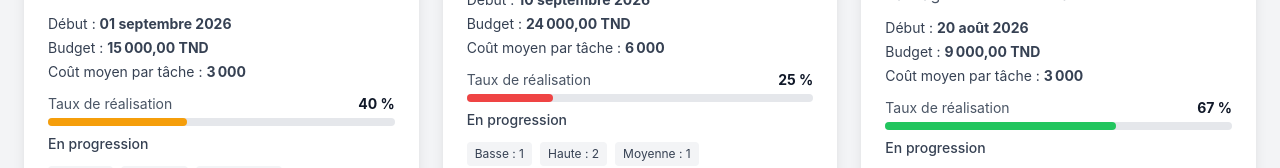
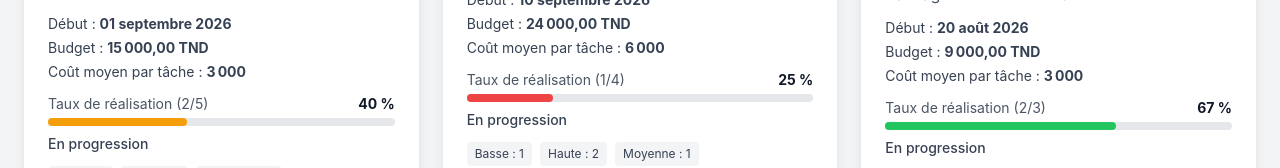
Before and after one commit to iyedzarrougui14/TaskFlow, an Angular app: page / in a window 1280 px wide. Shown: the part 326-494 px from the top of the page. Built offline with nearby package versions, Linux system fonts and the light colour scheme.

Commit message:
implement reactive state using Signals and computed properties

```diff
--- a/src/app/features/projects/components/project-card/project-card.html
+++ b/src/app/features/projects/components/project-card/project-card.html
@@ -26,7 +26,7 @@
   <!-- Barre de progression -->
   @if (project().tasks.length > 0) {
     <div class="mb-1 flex items-center justify-between text-sm">
-      <span class="text-gray-600">Taux de réalisation</span>
+      <span class="text-gray-600">Taux de réalisation ({{ completedTasksCount() }}/{{ project().tasks.length }})</span>
       <strong>{{ completionRate() | percent: '1.0-0' }}</strong>
     </div>
     <div class="mb-2 h-2 w-full rounded-full bg-gray-200">
--- a/src/app/features/projects/components/project-card/project-card.ts
+++ b/src/app/features/projects/components/project-card/project-card.ts
@@ -34,11 +34,16 @@ export class ProjectCard {
   /** Affiche toutes les tâches (true) ou seulement les 3 premières (false). */
   showAll = signal(false);
 
+  /** Nombre de tâches terminées (computed). */
+  completedTasksCount = computed(() => {
+    return this.project().tasks.filter((t) => t.status === 'Terminé').length;
+  });
+
   /** Taux de réalisation entre 0 et 1 (0 si aucune tâche : pas de division par zéro). */
   completionRate = computed(() => {
     const tasks = this.project().tasks;
     if (tasks.length === 0) return 0;
-    return tasks.filter((t) => t.status === 'Terminé').length / tasks.length;
+    return this.completedTasksCount() / tasks.length;
   });
 
   /** Coût moyen par tâche (0 si aucune tâche). */
```
